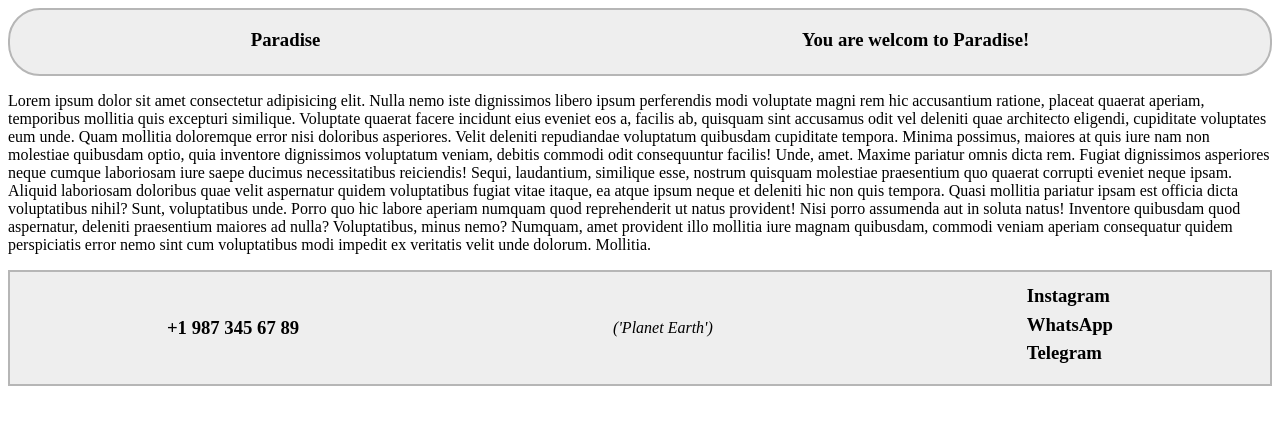
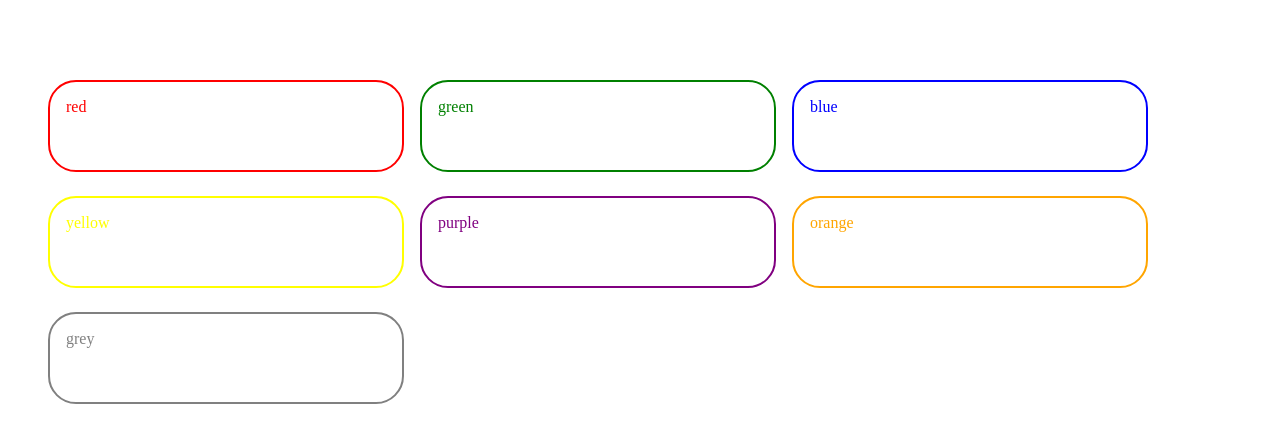
Before and after one commit to Waldemar-00/SVELTE-advanced-, a SvelteKit app: page / in a window 1280 px wide. Shown: the top 442 px of the page. Built offline with nearby package versions, Linux system fonts and the light colour scheme.

Commit message:
Send data up - to the component.

```diff
--- /dev/null
+++ b/src/components/slots/DataGetFromSlots.svelte
@@ -0,0 +1,18 @@
+<script>
+	import DataUpSlots from './DataUpSlots.svelte';
+</script>
+
+<DataUpSlots let:co={color}>
+	<li style:color style:border-color={color}>{color}</li>
+</DataUpSlots>
+
+<style>
+	li {
+		width: 40vmin;
+		height: 7vmin;
+		padding: 1rem;
+		border: 2px solid #eee;
+		margin-bottom: 0.5rem;
+		border-radius: 3.5vmin;
+	}
+</style>
--- /dev/null
+++ b/src/components/slots/DataUpSlots.svelte
@@ -0,0 +1,19 @@
+<script>
+	let colors = ['red', 'green', 'blue', 'yellow', 'purple', 'orange', 'grey'];
+</script>
+
+<ul>
+	{#each colors as co, i (i)}
+		<slot {co} />
+	{/each}
+</ul>
+
+<style>
+	ul {
+		display: flex;
+		flex-wrap: wrap;
+		gap: 1rem;
+		list-style: none;
+		margin: 5rem auto;
+	}
+</style>
--- a/src/routes/+page.svelte
+++ b/src/routes/+page.svelte
@@ -54,7 +54,8 @@
 	// import MainFile from '../components/conditionalSlots/MainFile.svelte';
 	// import Modal from '../components/modal/Modal.svelte';
 	// import MainBox from '../components/dinamicColors/MainBox.svelte';
-	import Slots from '../components/slots/Slots.svelte';
+	// import Slots from '../components/slots/Slots.svelte';
+	import DataGetFromSlots from '../components/slots/DataGetFromSlots.svelte';
 </script>
 
 <!-- <h1>Advanced Svelte!</h1> -->
@@ -105,4 +106,5 @@
 <!-- <Composition /> -->
 <!-- <MainFile /> -->
 <!-- <MainBox /> -->
-<Slots />
+<!-- <Slots /> -->
+<DataGetFromSlots />
```
